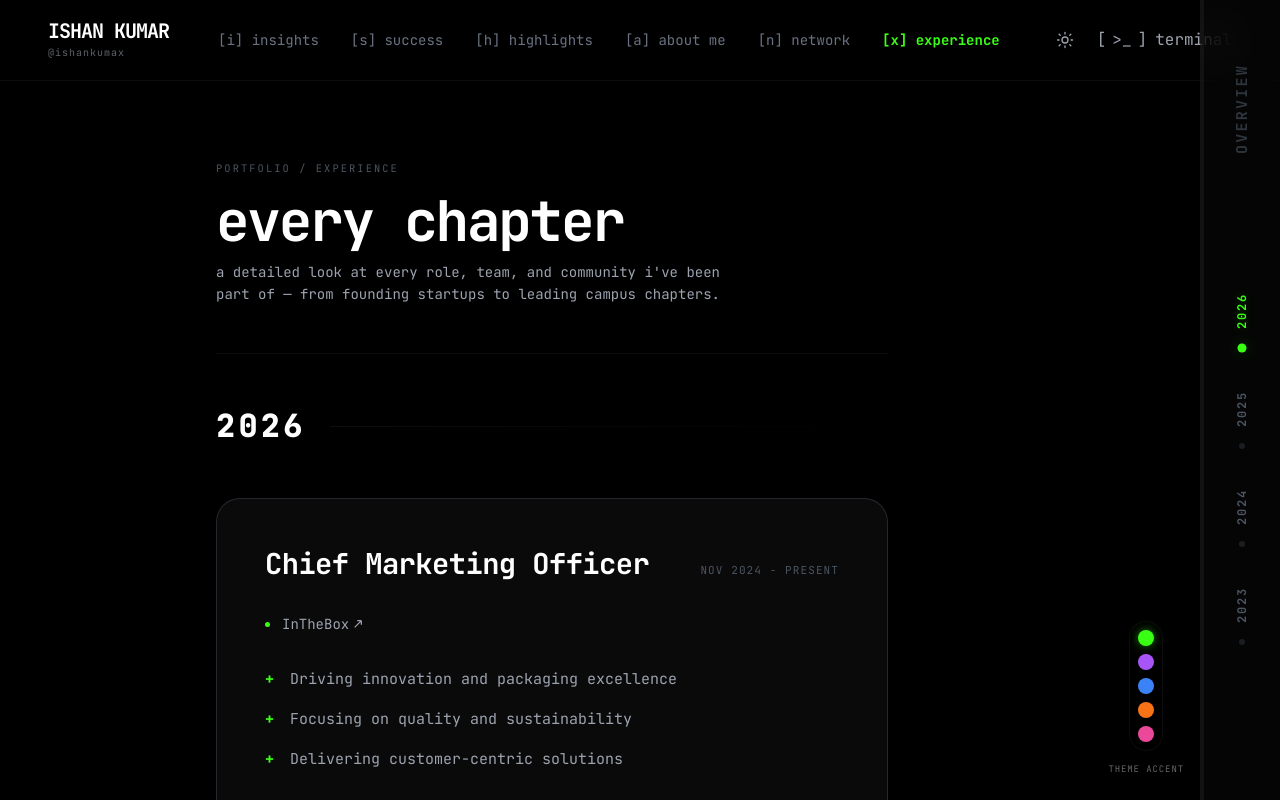
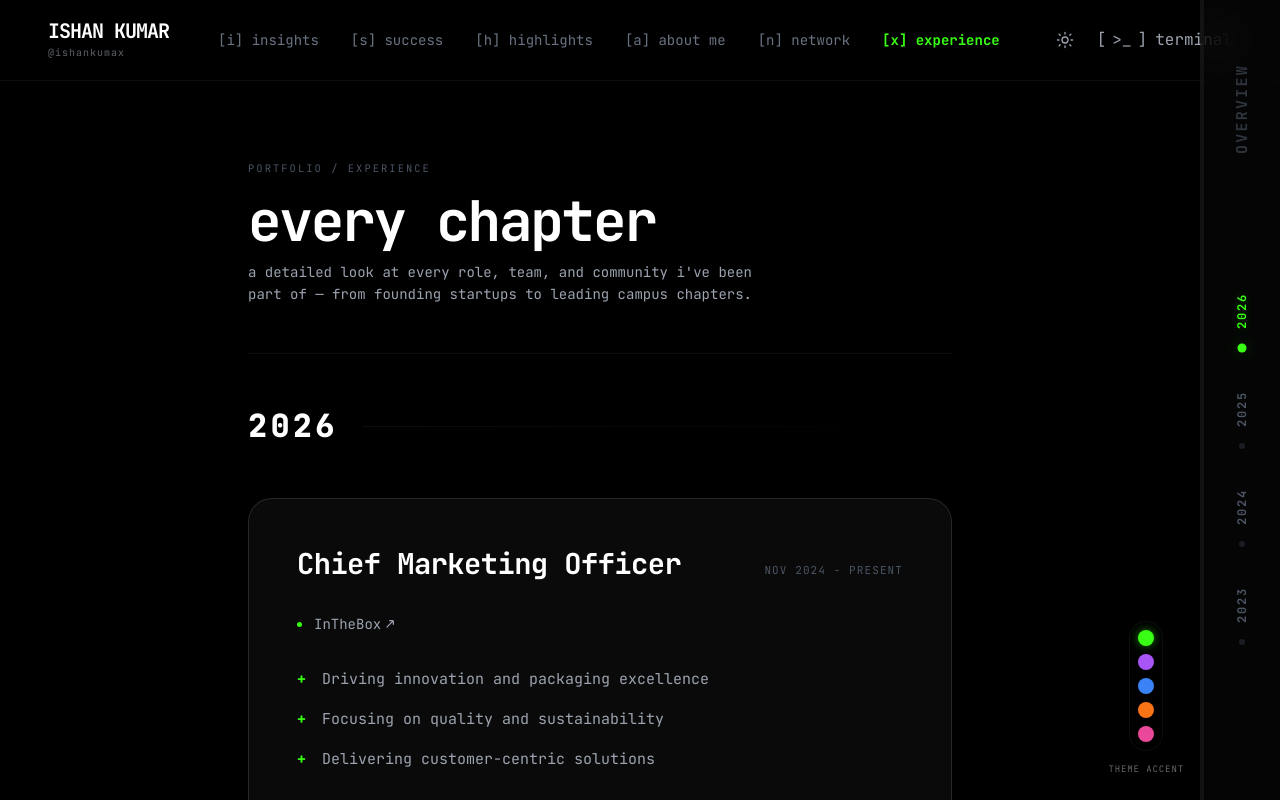
Before and after one commit to ishankumax/portfolio, a React (Vite) app: page /experience in a window 1280 px wide. Shown: the top 800 px of the page. Built offline with nearby package versions, Linux system fonts and the light colour scheme.

Commit message:
index updated

```diff
--- a/src/index.css
+++ b/src/index.css
@@ -701,13 +701,13 @@ p {
   flex: 1;
   min-width: 0;
   display: flex;
-  justify-content: flex-start; /* Consistent left alignment */
+  justify-content: center; /* Centered like other pages */
 }
 
 .exp-content__inner {
   width: 100%;
   max-width: 896px; /* max-w-4xl equivalent */
-  padding: 0 6rem 10rem 0; /* Extra right padding for sidebar clearance */
+  padding: 0 2rem 10rem; /* Normalized padding */
 }
 
 /* Header */
```
